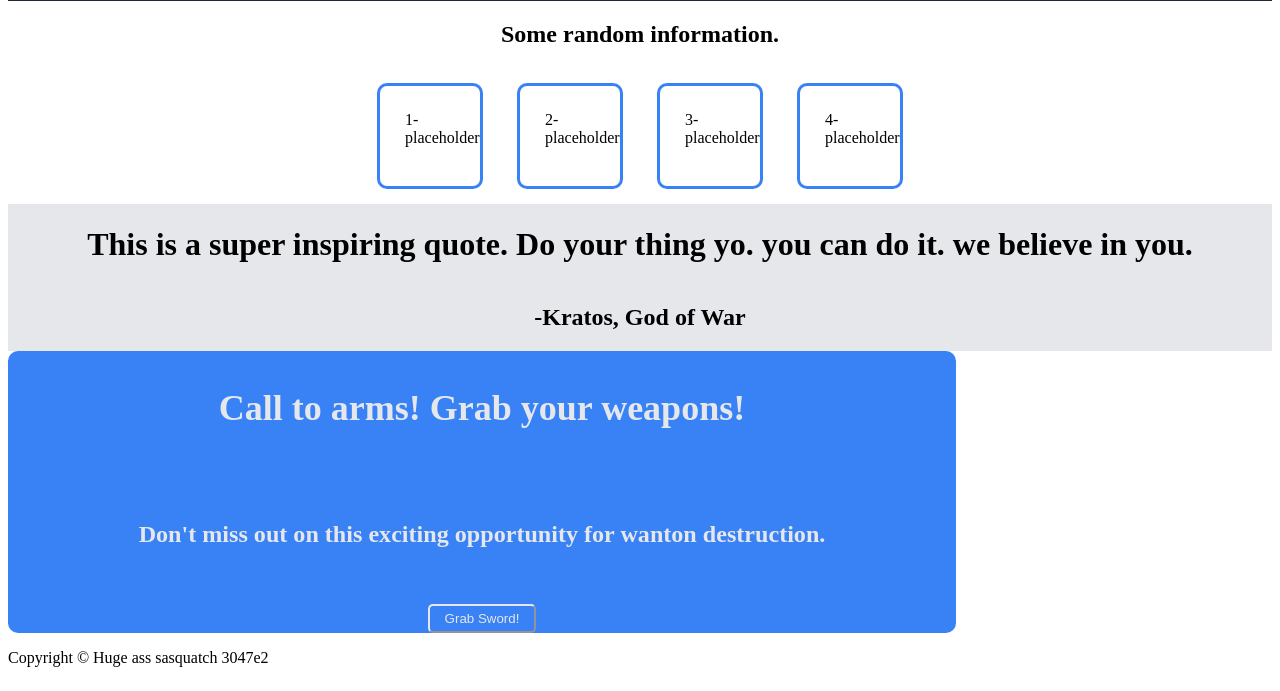
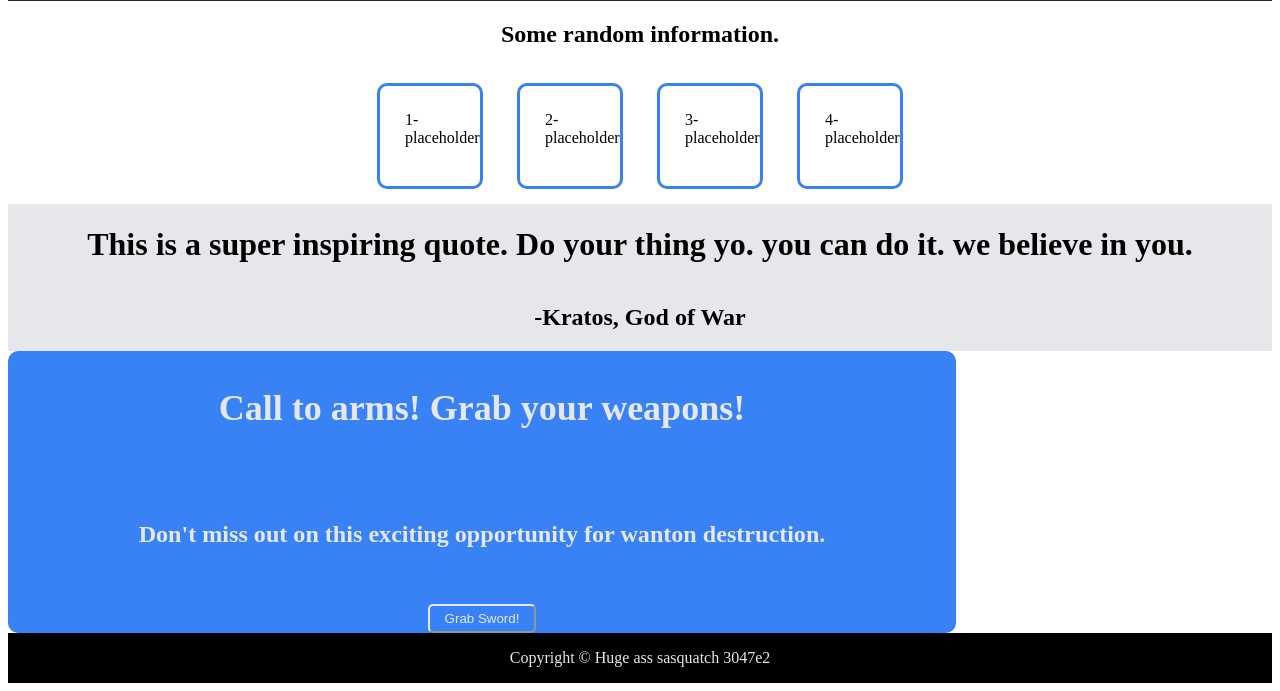
Before and after one commit to LostnSound/landingpage, a plain HTML site: page index.html in a window 1280 px wide. Shown: the part 814-1505 px from the top of the page. Drawn offline with Linux system fonts and the light colour scheme.

Commit message:
Style Footer

```diff
--- a/styles.css
+++ b/styles.css
@@ -59,3 +59,11 @@ button {
     flex-flow: column nowrap;
     align-items: center;
 }
+
+.footer {
+    color: #E5E7EB;
+    background-color: black;
+    display: flex;
+    justify-content: center;
+    align-items: center;
+}
```
